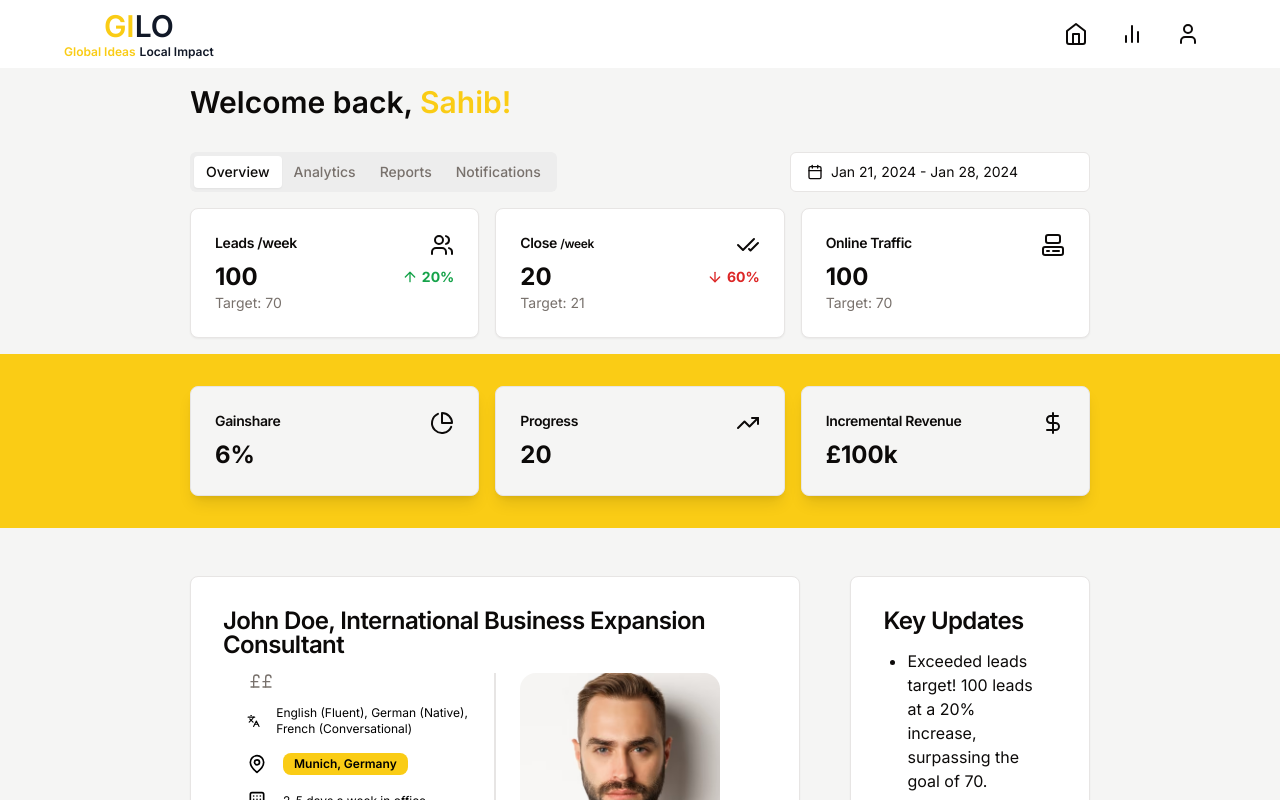
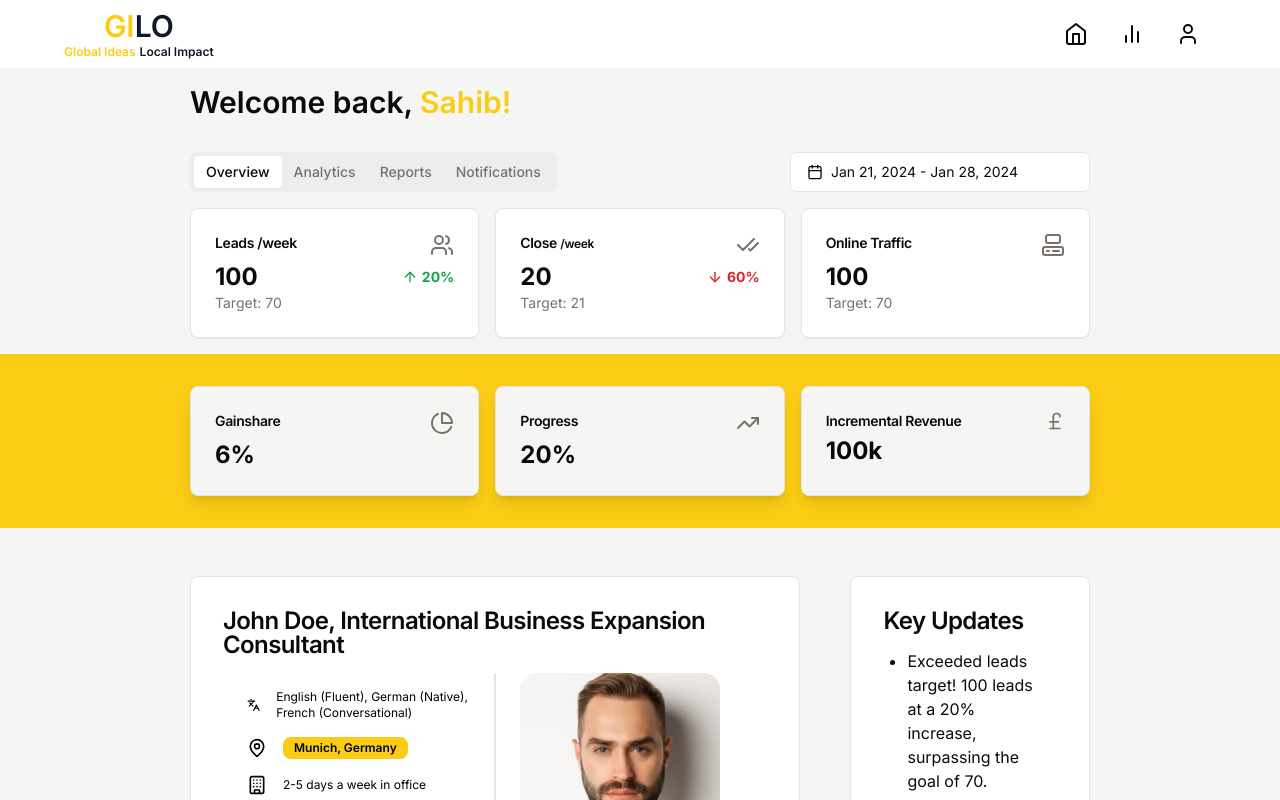
Before and after one commit to EthanHosier/ai-hack, a Next.js app: page /dashboard in a window 1280 px wide. Shown: the top 800 px of the page. Built offline with nearby package versions, Linux system fonts and the light colour scheme.

Commit message:
minor ui changes

```diff
--- a/app/(product)/dashboard/_components/bottom-section.tsx
+++ b/app/(product)/dashboard/_components/bottom-section.tsx
@@ -24,8 +24,8 @@ const BottomSection = () => {
             <div className="flex justify-between mt-4">
               <div className="flex-1">
                 <h1 className="text-muted-foreground flex items-center">
-                  <PoundSterling className="-mr-1 size-4" />{" "}
-                  <PoundSterling className="size-4" />
+                  {/* <PoundSterling className="-mr-1 size-4" />{" "}
+                  <PoundSterling className="size-4" /> */}
                 </h1>
                 <h2 className="text-black flex items-center mt-4 text-xs">
                   <Languages className="size-5 mr-4" /> English (Fluent), German
--- a/app/(product)/dashboard/_components/middle-section.tsx
+++ b/app/(product)/dashboard/_components/middle-section.tsx
@@ -1,7 +1,12 @@
 import { Card } from "@/components/ui/card";
 import React from "react";
 import KpiCard from "./kpi-card";
-import { DollarSign, PieChartIcon, TrendingUp } from "lucide-react";
+import {
+  DollarSign,
+  PieChartIcon,
+  PoundSterling,
+  TrendingUp,
+} from "lucide-react";
 
 const MiddleSection = () => {
   return (
@@ -24,14 +29,14 @@ const MiddleSection = () => {
               // <p className="text-muted-foreground text-sm">Target: 70</p>
               <></>
             }
-            icon={<PieChartIcon />}
+            icon={<PieChartIcon className="text-muted-foreground" />}
           />
           <KpiCard
             className="shadow-lg bg-muted"
             title={<h1>Progress</h1>}
             value={
               <p className="text-2xl -mt-5 font-bold flex">
-                20{" "}
+                20%{" "}
                 {/* <span className="text-red-600 flex text-sm items-center justify-center ml-auto">
                 <Arrow className="h-4" />
                 60%
@@ -42,17 +47,17 @@ const MiddleSection = () => {
               // <p className="text-muted-foreground text-sm">Target: 21</p>
               <></>
             }
-            icon={<TrendingUp />}
+            icon={<TrendingUp className="text-muted-foreground" />}
           />
           <KpiCard
             className="shadow-lg bg-muted"
             title={<h1>Incremental Revenue</h1>}
-            value={<p className="text-2xl -mt-5 font-bold">£100k</p>}
+            value={<p className="text-2xl -mt-5 font-bold">100k</p>}
             comment={
               // <p className="text-muted-foreground text-sm">Target: 70</p>
               <></>
             }
-            icon={<DollarSign />}
+            icon={<PoundSterling className="size-5 text-muted-foreground" />}
           />
         </div>
       </div>
--- a/app/(product)/dashboard/_components/top-cards.tsx
+++ b/app/(product)/dashboard/_components/top-cards.tsx
@@ -54,7 +54,7 @@ const TopCards = () => {
             comment={
               <p className="text-muted-foreground text-sm">Target: 70</p>
             }
-            icon={<Users />}
+            icon={<Users className="text-muted-foreground" />}
           />
           <KpiCard
             title={
@@ -74,7 +74,7 @@ const TopCards = () => {
             comment={
               <p className="text-muted-foreground text-sm">Target: 21</p>
             }
-            icon={<CheckCheck />}
+            icon={<CheckCheck className="text-muted-foreground" />}
           />
           <KpiCard
             title={<h1>Online Traffic</h1>}
@@ -82,7 +82,7 @@ const TopCards = () => {
             comment={
               <p className="text-muted-foreground text-sm">Target: 70</p>
             }
-            icon={<Computer />}
+            icon={<Computer className="text-muted-foreground" />}
           />
         </div>
       </div>
--- a/app/(product)/strategy/_components/top-card.tsx
+++ b/app/(product)/strategy/_components/top-card.tsx
@@ -32,8 +32,8 @@ const TopCard = () => {
           <div className="flex justify-between mt-4">
             <div className="flex-1">
               <h1 className="text-muted-foreground flex items-center">
-                <PoundSterling className="-mr-1 size-4" />{" "}
-                <PoundSterling className="size-4" />
+                {/* <PoundSterling className="-mr-1 size-4" />{" "}
+                <PoundSterling className="size-4" /> */}
               </h1>
               <h2 className="text-black flex items-center mt-4 text-sm">
                 <Languages className="size-5 mr-4" /> English (Fluent), German
--- a/app/_components/templates/Hero.tsx
+++ b/app/_components/templates/Hero.tsx
@@ -23,7 +23,7 @@ const Hero = () => (
           <Link href="#"> About us</Link>
         </li>
         <li className="md:mx-2 mx-1">
-          <Link href="/chat">Go to app</Link>
+          <Link href="#">Contact Us</Link>
         </li>
       </NavbarTwoColumns>
     </Section>
```
